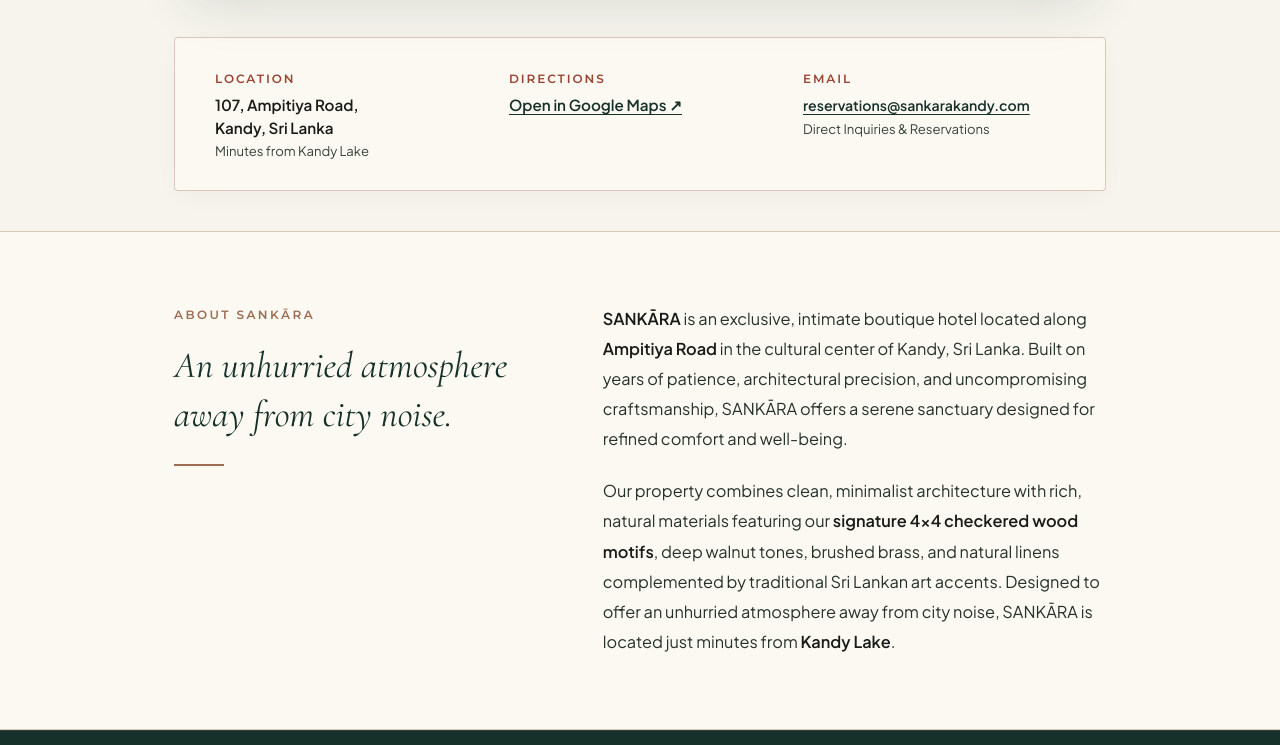
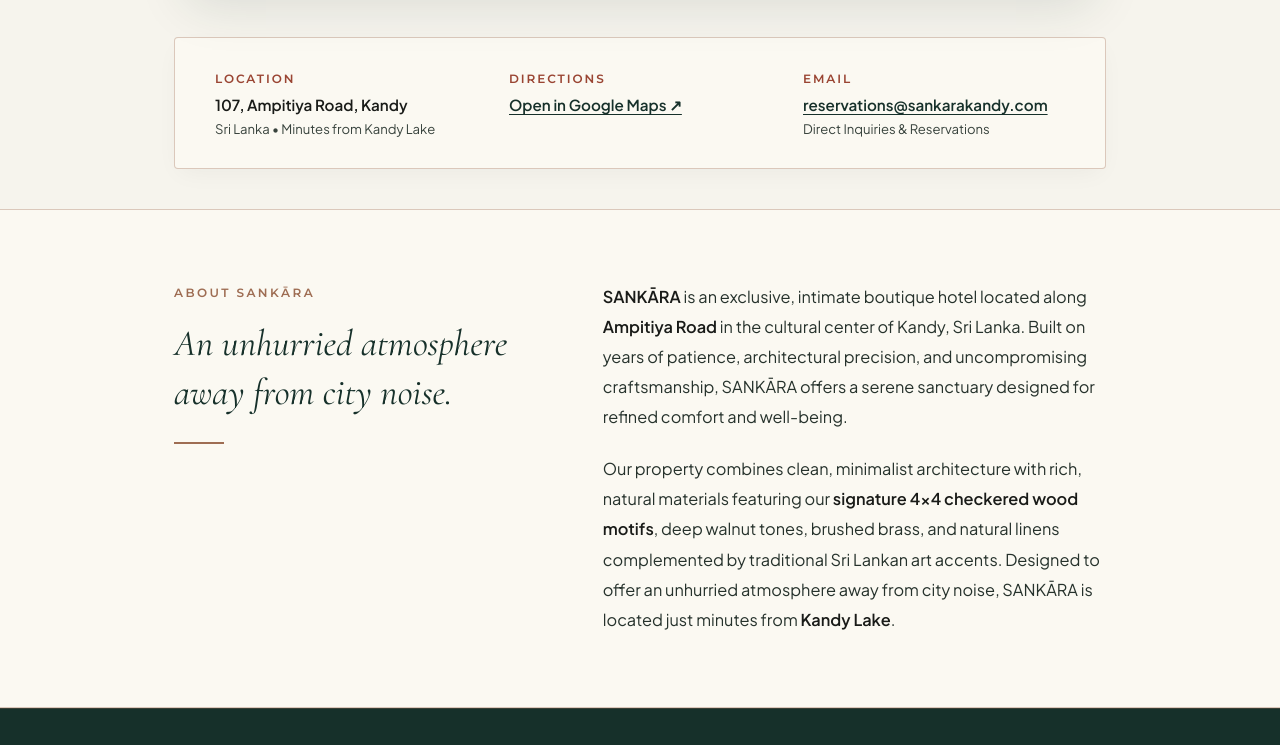
Before and after one commit to The-Code-Consortium/S-A-N-K-R-A-Coming-Soon, a website built with Vite: page index.html in a window 1280 px wide. Shown: the part 1006-1751 px from the top of the page. Built offline with nearby package versions, Linux system fonts and the light colour scheme.

Commit message:
Harmonize Info Row font sizes to 0.95rem and align baselines

```diff
--- a/index.html
+++ b/index.html
@@ -156,8 +156,8 @@
             <!-- Location Item -->
             <div class="res-meta-item">
               <span class="meta-label">Location</span>
-              <span class="meta-value">107, Ampitiya Road,<br>Kandy, Sri&nbsp;Lanka</span>
-              <span class="meta-sub">Minutes from Kandy Lake</span>
+              <span class="meta-value">107, Ampitiya Road, Kandy</span>
+              <span class="meta-sub">Sri Lanka &bull; Minutes from Kandy Lake</span>
             </div>
 
             <!-- Directions Item -->
@@ -175,7 +175,7 @@
             <div class="res-meta-item">
               <span class="meta-label">Email</span>
               <span class="meta-value">
-                <a href="mailto:reservations@sankarakandy.com" class="meta-directions-link meta-email-link">
+                <a href="mailto:reservations@sankarakandy.com" class="meta-email-link">
                   reservations@sankarakandy.com
                 </a>
               </span>
--- a/src/style.css
+++ b/src/style.css
@@ -479,21 +479,19 @@ input:focus-visible {
   line-height: 1.45;
 }
 
-.meta-directions-link {
+.meta-directions-link,
+.meta-email-link {
   color: var(--deep-forest);
   text-decoration: underline;
   text-underline-offset: 3px;
   font-weight: 600;
+  font-size: 0.95rem;
   transition: color var(--transition-smooth);
 }
 
-.meta-directions-link:hover {
+.meta-directions-link:hover,
+.meta-email-link:hover {
   color: var(--highland-terracotta);
-}
-
-.meta-email-link {
-  font-size: 0.88rem;
-  word-break: break-word;
 }
 
 .meta-sub {
```
